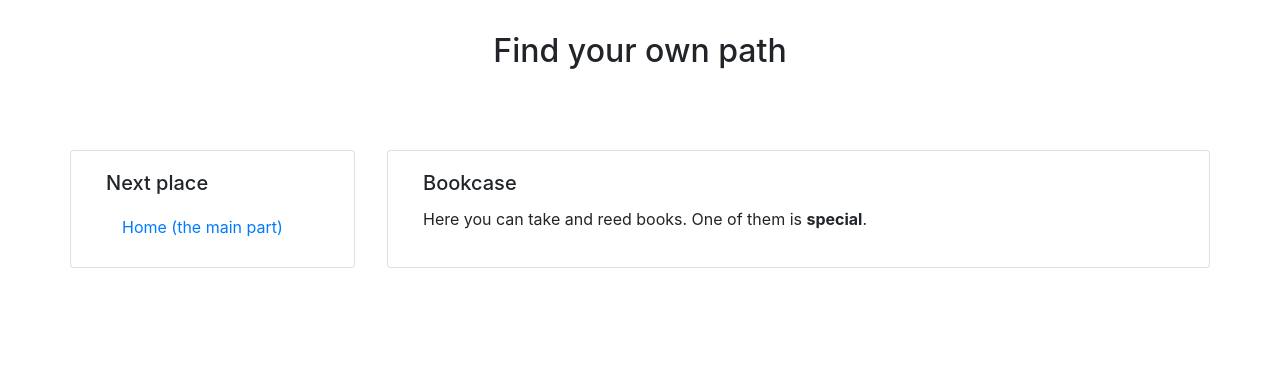
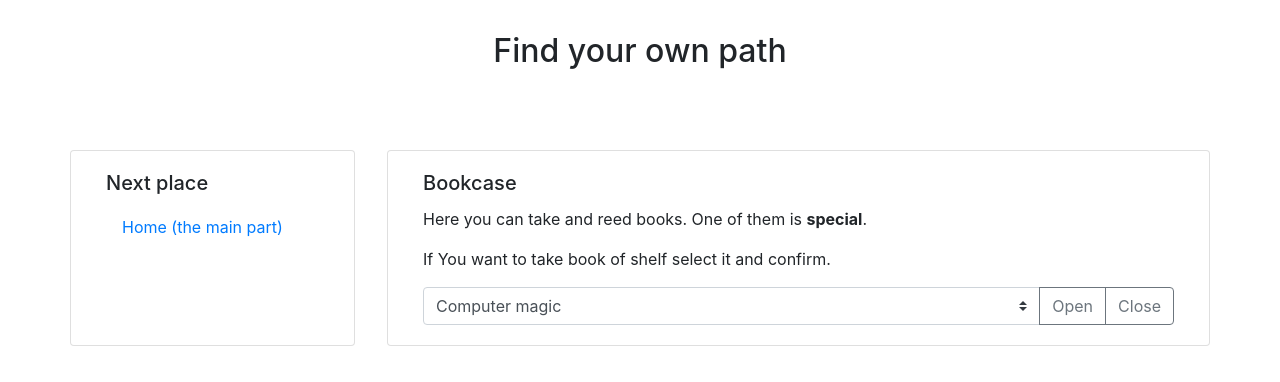
Before and after one commit to SiwyKrzysiek/find-your-path, a React (Create React App) app: page /bookcase in a window 1280 px wide. Shown: the top 382 px of the page. Built offline with nearby package versions, Linux system fonts and the light colour scheme.

Commit message:
Display book list

```diff
--- a/src/Bookcase.js
+++ b/src/Bookcase.js
@@ -18,6 +18,23 @@ export default function Bookcase(props) {
                     <div className="card-body">
                         <h5 className="card-title">Bookcase</h5>
                         <p className="card-text">Here you can take and reed books. One of them is <b>special</b>.</p>
+
+                        <p className="card-text">If You want to take book of shelf select it and confirm.</p>
+
+                        <form>
+                            <div className="input-group">
+                                <select className="custom-select">
+                                    {props.books.map((book, i) => (
+                                        <option key={i} value={book.id}>{book.title}</option>
+                                    ))}
+                                </select>
+                                <div className="input-group-append">
+                                    <button className="btn btn-outline-secondary" type="button">Open</button>
+                                    <button className="btn btn-outline-secondary" type="button">Close</button>
+                                </div>
+                            </div>
+                        </form>
+
                     </div>
                 </div >
 
@@ -26,6 +43,6 @@ export default function Bookcase(props) {
     );
 }
 
-Bookcase.propTypes = {
-    books: PropTypes.arrayOf(BookDTO)
-}
+// Bookcase.propTypes = {
+//     books: PropTypes.arrayOf(BookDTO)
+// }
```
